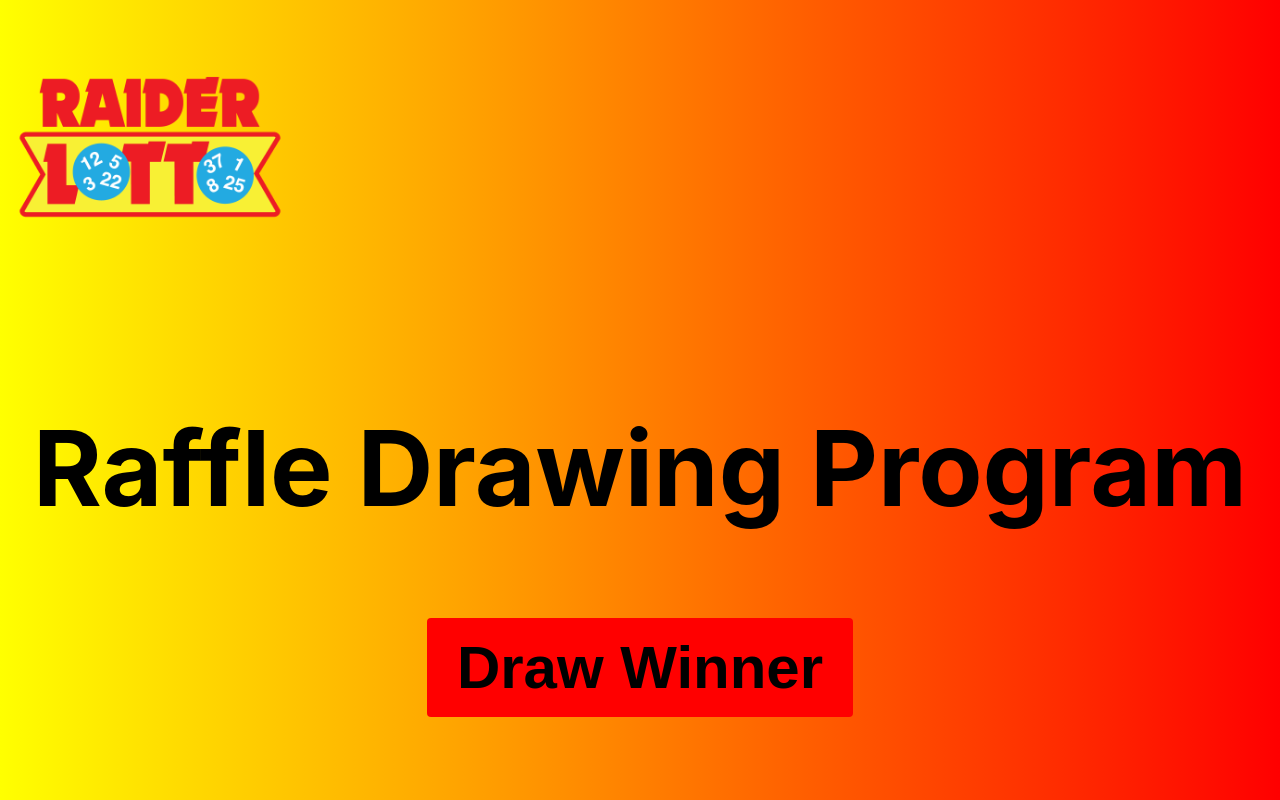
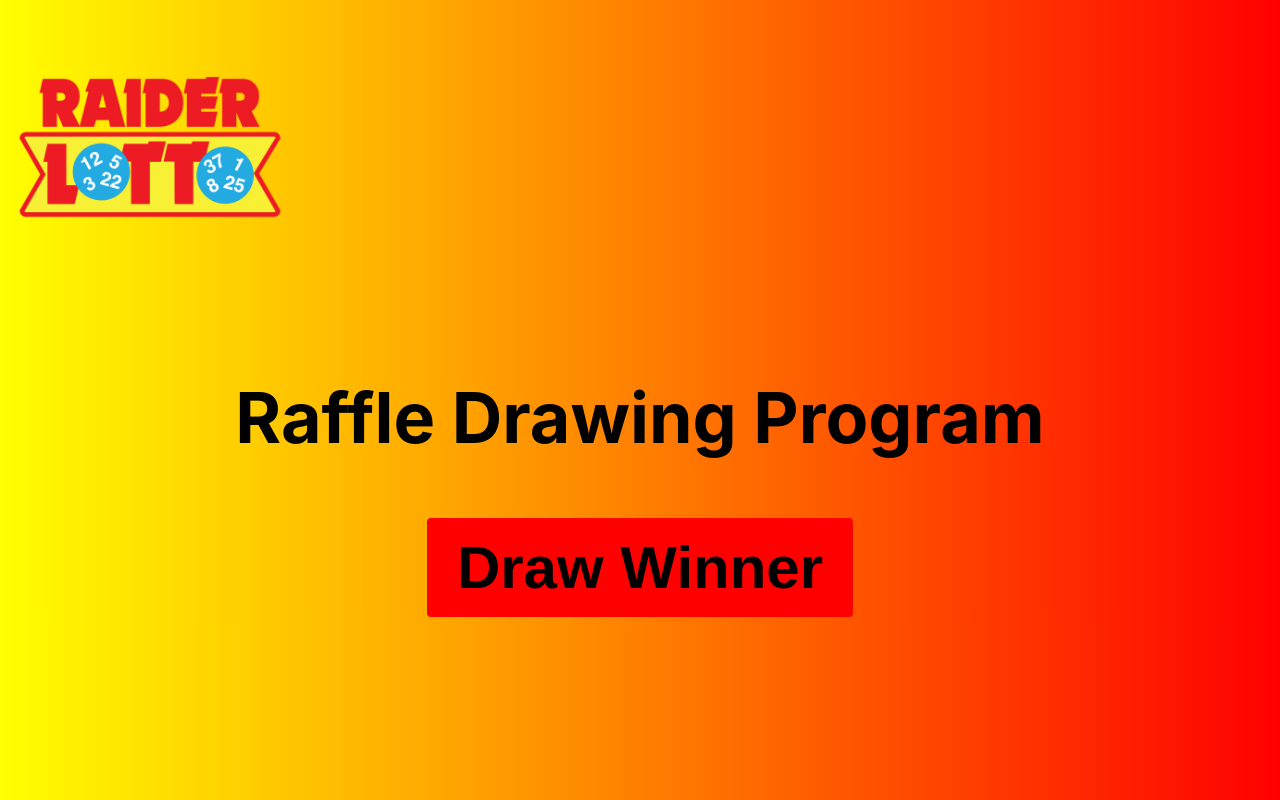
Before and after one commit to Michael-Flynn/raffle-drawing-app, a React (Create React App) app: page / in a window 1280 px wide. Built offline with nearby package versions, Linux system fonts and the light colour scheme.

Commit message:
Update App.css

```diff
--- a/src/App.css
+++ b/src/App.css
@@ -8,7 +8,9 @@ body {
   margin: 0;
   background-image: linear-gradient(to right, yellow , red); /* Set your desired background color */
 }
-
+h1, h2, h3 {
+  font-size: 70px;
+}
 .button-container {
   position: relative; /* Set the position of the container to relative */
   display: inline-block;
```
